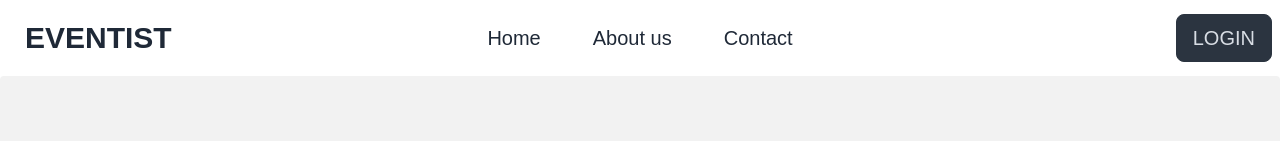
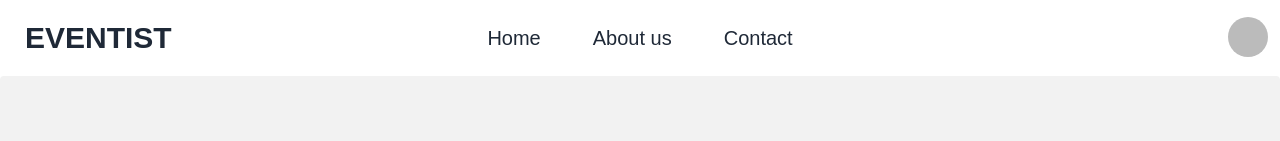
Before and after one commit to FSD-Tanvir/event-management, a React (Vite) app: page /service/1 in a window 1280 px wide. Shown: the top 141 px of the page. Built offline with nearby package versions, Linux system fonts and the light colour scheme; no server answers; sample sign-in values are in the browser's storage.

Commit message:
installed firebase and added login functinality with google and github

```diff
--- a/package.json
+++ b/package.json
@@ -10,10 +10,13 @@
     "preview": "vite preview"
   },
   "dependencies": {
+    "firebase": "^10.4.0",
     "localforage": "^1.10.0",
     "match-sorter": "^6.3.1",
+    "prop-types": "^15.8.1",
     "react": "^18.2.0",
     "react-dom": "^18.2.0",
+    "react-hot-toast": "^2.4.1",
     "react-icons": "^4.11.0",
     "react-router-dom": "^6.16.0",
     "sort-by": "^1.2.0"
--- a/src/components/Navbar.jsx
+++ b/src/components/Navbar.jsx
@@ -1,4 +1,6 @@
+import { useContext } from "react";
 import { Link, NavLink } from "react-router-dom";
+import { AuthContext } from "../provider/AuthProvider";
 
 const Navbar = () => {
   const navLinks = (
@@ -15,13 +17,13 @@ const Navbar = () => {
     </>
   );
 
-
+  const { user, logOut } = useContext(AuthContext);
 
   return (
     <div>
       <div className="navbar">
         <div className="navbar-start">
-          <div className="dropdown">
+          <div className="dropdown ">
             <label tabIndex={0} className="btn btn-ghost lg:hidden">
               <svg
                 xmlns="http://www.w3.org/2000/svg"
@@ -40,7 +42,7 @@ const Navbar = () => {
             </label>
             <ul
               tabIndex={0}
-              className="menu menu-sm dropdown-content mt-3 z-[1] p-2 shadow  rounded-box w-52 font-medium text-xl "
+              className="menu menu-sm dropdown-content mt-3 z-[1] p-2 shadow  rounded-box w-52 font-medium text-xl bg-white text-black "
             >
               {navLinks}
             </ul>
@@ -56,22 +58,26 @@ const Navbar = () => {
         </div>
 
         <div className="navbar-end ">
-          {/* {user?.email ? (
+          {user?.email ? (
             <div className="dropdown dropdown-end">
               <label tabIndex={0} className="btn btn-ghost btn-circle avatar">
                 <div className="w-10 rounded-full">
-                  <img src="https://i.ibb.co/y0yrnYQ/1681283571946.jpg" />
+                  <img src={user.photoURL} alt={user.displayName} />
                 </div>
               </label>
               <ul
                 tabIndex={0}
-                className="menu menu-sm dropdown-content mt-3 z-[1] p-2 shadow bg-base-100 rounded-box w-52"
+                className="menu menu-sm dropdown-content mt-3 z-[1] p-2 shadow bg-base-100 rounded-box w-52 text-neutral"
               >
                 <li>
-                  <button className="btn btn-sm  btn-ghost">Farhan</button>
+                  <button className="btn btn-sm  btn-ghost">
+                    {user.displayName}
+                  </button>
                 </li>
                 <li>
-                  <button className="btn btn-sm  btn-ghost">Logout</button>
+                  <button className="btn btn-sm  btn-ghost" onClick={logOut}>
+                    Logout
+                  </button>
                 </li>
               </ul>
             </div>
@@ -81,12 +87,7 @@ const Navbar = () => {
                 Login
               </button>
             </Link>
-          )} */}
-          <Link to={"/login"}>
-              <button className="btn btn-sm lg:btn-md  btn-neutral font-medium lg:text-xl">
-                Login
-              </button>
-            </Link>
+          )}
         </div>
       </div>
     </div>
--- /dev/null
+++ b/src/firebase/firebase.config.js
@@ -0,0 +1,21 @@
+// Import the functions you need from the SDKs you need
+import { initializeApp } from "firebase/app";
+import { getAuth } from "firebase/auth";
+// TODO: Add SDKs for Firebase products that you want to use
+// https://firebase.google.com/docs/web/setup#available-libraries
+
+// Your web app's Firebase configuration
+const firebaseConfig = {
+  apiKey: "AIzaSyDjXUqB2dDEWG2H3ZXssQQfo2nxXZ8C2xM",
+  authDomain: "eventist-48f83.firebaseapp.com",
+  projectId: "eventist-48f83",
+  storageBucket: "eventist-48f83.appspot.com",
+  messagingSenderId: "359291178485",
+  appId: "1:359291178485:web:f3c598b7e0e74895f664bc"
+};
+
+// Initialize Firebase
+const app = initializeApp(firebaseConfig);
+const auth = getAuth(app);
+
+export default auth
--- a/src/main.jsx
+++ b/src/main.jsx
@@ -3,9 +3,12 @@ import ReactDOM from "react-dom/client";
 import "./index.css";
 import { RouterProvider } from "react-router-dom";
 import routes from "./routes/routes.jsx";
+import AuthProvider from "./provider/AuthProvider";
 
 ReactDOM.createRoot(document.getElementById("root")).render(
   <React.StrictMode>
-    <RouterProvider router={routes} />
+    <AuthProvider>
+      <RouterProvider router={routes} />
+    </AuthProvider>
   </React.StrictMode>
 );
--- a/src/pages/login/SocialLogin.jsx
+++ b/src/pages/login/SocialLogin.jsx
@@ -1,14 +1,36 @@
+import { useContext } from "react";
+import { AuthContext } from "../../provider/AuthProvider";
+import toast from "react-hot-toast";
+import { useNavigate } from "react-router-dom";
+
 const SocialLogin = () => {
+  const { googleLogin, githubLogin } = useContext(AuthContext);
+  const navigate = useNavigate()
+
+  const socialLogin = (media) => {
+    media()
+      .then(() => {
+        toast.success("User logged in successfully");
+        navigate("/")
+
+      })
+      .catch((error) => {
+        toast.error(error.message);
+      });
+  };
+
   return (
     <>
       <div className="divider">continue with</div>
       <div className=" flex justify-around">
         <button
+          onClick={() => socialLogin(googleLogin)}
           className="btn btn-neutral  btn-sm"
         >
           Google
         </button>
         <button
+          onClick={() => socialLogin(githubLogin)}
           className="btn btn-neutral  btn-sm"
         >
           Github
--- /dev/null
+++ b/src/provider/AuthProvider.jsx
@@ -0,0 +1,63 @@
+import { createContext, useEffect, useState } from "react";
+import PropTypes from "prop-types";
+import {
+  GithubAuthProvider,
+  GoogleAuthProvider,
+  onAuthStateChanged,
+  signInWithPopup,
+  signOut,
+} from "firebase/auth";
+import auth from "../firebase/firebase.config";
+
+export const AuthContext = createContext(null);
+
+const googleProvider = new GoogleAuthProvider();
+const githubProvider = new GithubAuthProvider();
+
+const AuthProvider = ({ children }) => {
+  const [user, setUser] = useState({});
+  const [loading, setLoading] = useState(true);
+
+  //google login
+  const googleLogin = () => {
+    setLoading(true);
+    return signInWithPopup(auth, googleProvider);
+  };
+  //github login
+  const githubLogin = () => {
+    setLoading(true);
+    return signInWithPopup(auth, githubProvider);
+  };
+  // to sign out user
+  const logOut = () => {
+    setLoading(true);
+    return signOut(auth);
+  };
+  // using observer
+  useEffect(() => {
+    onAuthStateChanged(auth, (user) => {
+      setUser(user);
+      setLoading(false);
+    });
+  }, []);
+
+  const authentication = {
+    googleLogin,
+    githubLogin,
+    logOut,
+    user,
+    loading,
+  };
+
+  return (
+    <AuthContext.Provider value={authentication}>
+      {children}
+    </AuthContext.Provider>
+  );
+};
+
+AuthProvider.propTypes = {
+  children: PropTypes.node.isRequired,
+};
+
+export default AuthProvider;
--- /dev/null
+++ b/src/routes/PrivateRoute.jsx
@@ -0,0 +1,29 @@
+import { useContext } from "react";
+import { Navigate } from "react-router-dom";
+import { AuthContext } from "../provider/AuthProvider";
+import PropTypes from "prop-types";
+
+const PrivateRoute = ({ children }) => {
+  const { user, loading } = useContext(AuthContext);
+
+  // we have to wait here
+  if (loading)
+    return (
+      <div className="h-screen flex justify-center items-center">
+        <h1 className="text-3xl font-semibold md:text-7xl">Loading...</h1>
+      </div>
+    );
+  //
+
+  if (!user?.email) {
+    return <Navigate to="/login" />;
+  }
+
+  return children;
+};
+
+PrivateRoute.propTypes = {
+  children: PropTypes.node.isRequired,
+};
+
+export default PrivateRoute;
--- a/src/routes/routes.jsx
+++ b/src/routes/routes.jsx
@@ -7,6 +7,7 @@ import Login from "../pages/login/Login";
 import About from "../pages/About";
 import ServiceDetails from "../components/ServiceDetails";
 import Register from "../pages/login/Register";
+import PrivateRoute from "./PrivateRoute";
 
 const routes = createBrowserRouter([
   {
@@ -20,8 +21,12 @@ const routes = createBrowserRouter([
       },
       {
         path: "/service/:id",
-        element: <ServiceDetails />,
-        loader: () => fetch('/service.json'),
+        element: (
+          <PrivateRoute>
+            <ServiceDetails />
+          </PrivateRoute>
+        ),
+        loader: () => fetch("/service.json"),
       },
       {
         path: "/contact",
```
Also changed, not shown: 1 other file (tests, documents, lock files or other folders).
